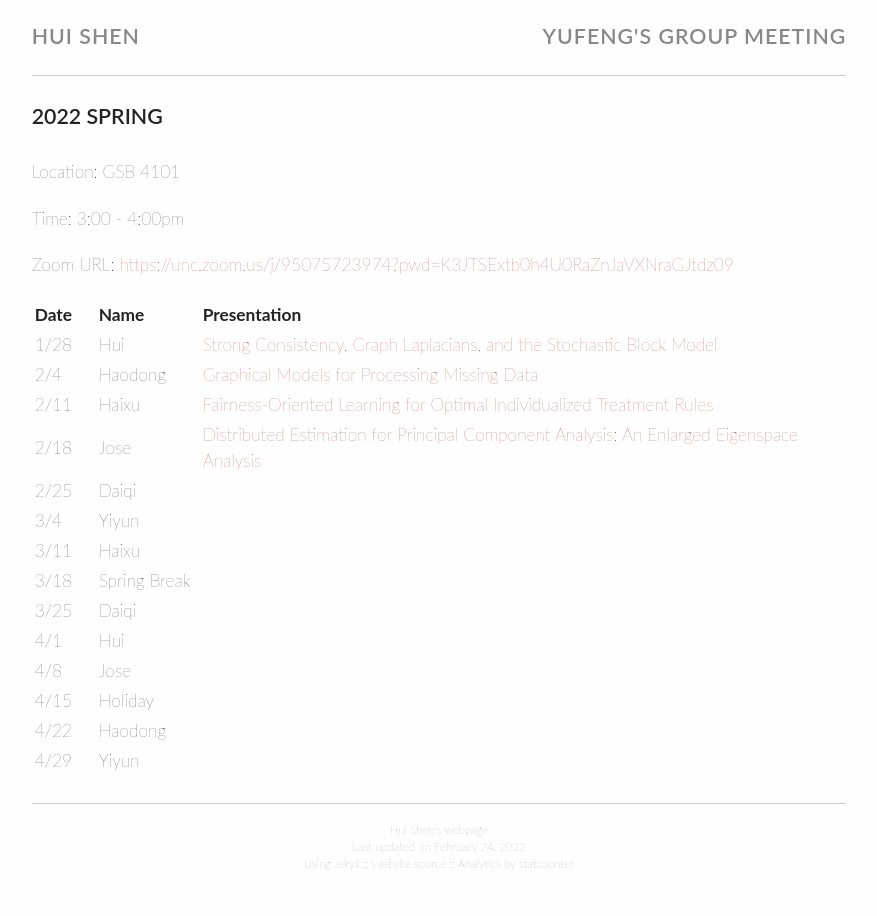
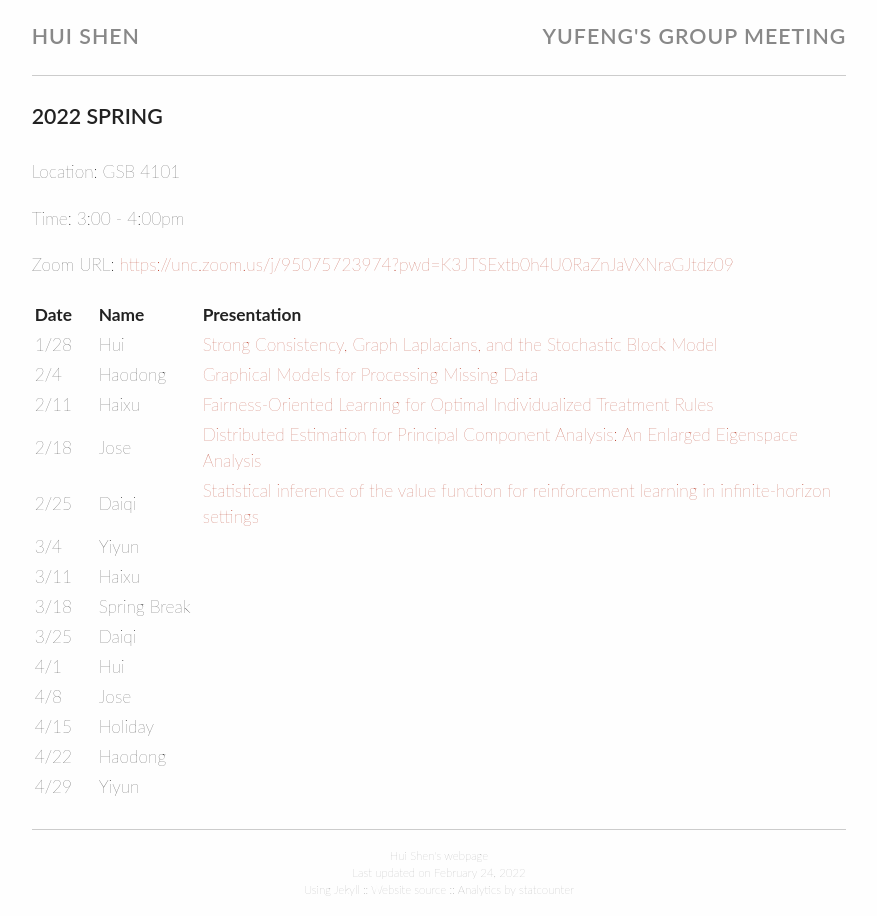
Before and after one commit to huishenstats/sophiashenh.github.io, a Jekyll site: the page built from group_meeting/2022Spring.md, in a window 1280 px wide. Shown: the whole page, without its empty margins (201-1078 px from the left). Built offline with Jekyll 4.4.1, drawn with Linux system fonts in a browser that asks for light colours.

Commit message:
weekly update

```diff
--- a/group_meeting/2022Spring.md
+++ b/group_meeting/2022Spring.md
@@ -16,7 +16,7 @@ Zoom URL: [https://unc.zoom.us/j/95075723974?pwd=K3JTSExtb0h4U0RaZnJaVXNraGJtdz0
 |  2/4 | Haodong | [Graphical Models for Processing Missing Data](https://www.tandfonline.com/doi/full/10.1080/01621459.2021.1874961)  |
 |  2/11 | Haixu | [Fairness-Oriented Learning for Optimal Individualized Treatment Rules](https://www.tandfonline.com/doi/full/10.1080/01621459.2021.2008402)  |
 |  2/18 | Jose | [Distributed Estimation for Principal Component Analysis: An Enlarged Eigenspace Analysis](https://www.tandfonline.com/doi/full/10.1080/01621459.2021.1886937)  |
-|  2/25 | Daiqi |   |
+|  2/25 | Daiqi | [Statistical inference of the value function for reinforcement learning in infinite-horizon settings](https://rss.onlinelibrary.wiley.com/doi/10.1111/rssb.12465)  |
 |  3/4 | Yiyun |   |
 |  3/11 | Haixu |   |
 |  3/18 | Spring Break |   |
```
